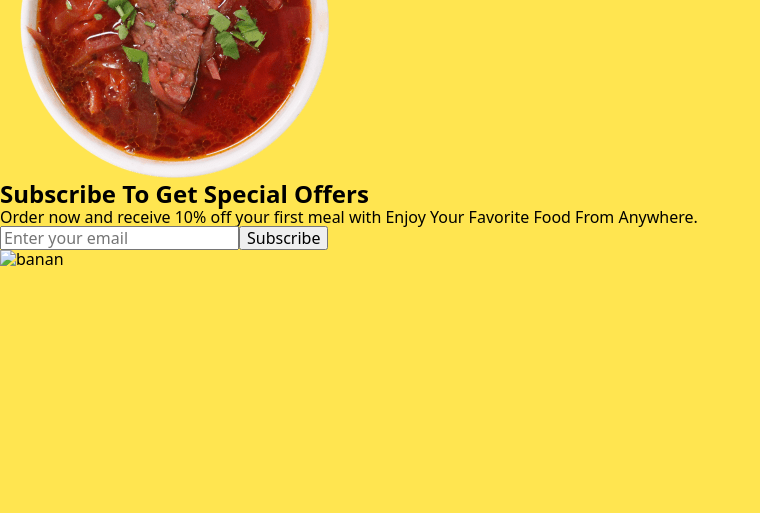
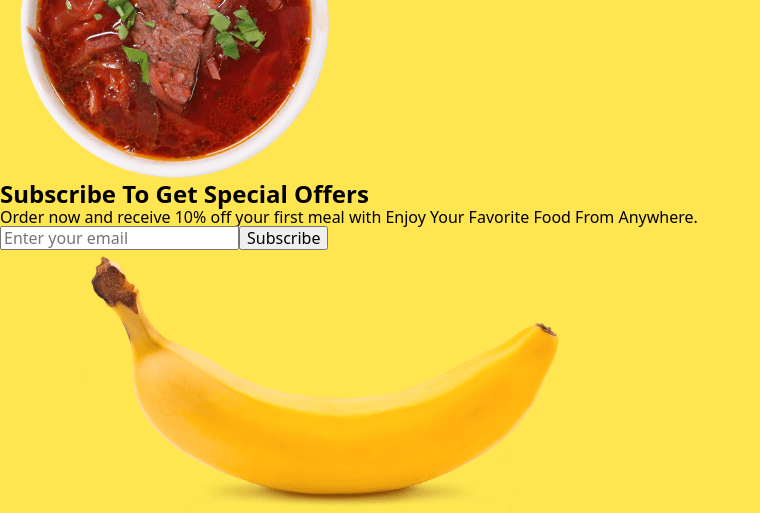
Before and after one commit to NataFilina/foodsta-team, a plain HTML site: page index.html in a window 1280 px wide. Shown: the part 2936-3449 px from the top of the page, without its empty margins (0-760 px from the left). Drawn offline with nearby package versions, Linux system fonts and the light colour scheme; files whose address does not match are found by name.

Commit message:
додає зображення банан

```diff
--- a/index.html
+++ b/index.html
@@ -137,7 +137,7 @@
 
     <input type="text" placeholder="Enter your email" /><button type="submit">Subscribe</button>
     </form>
-    <img class="favorites-image" src="./images/banan.jpg" alt="banan" width="608" height="266" />
+    <img class="favorites-image" src="./img/banan-min.png" alt="banan" width="608" height="266" />
   </section>
   <!-- Footer Dima + Sasha-->
     <footer>
```
